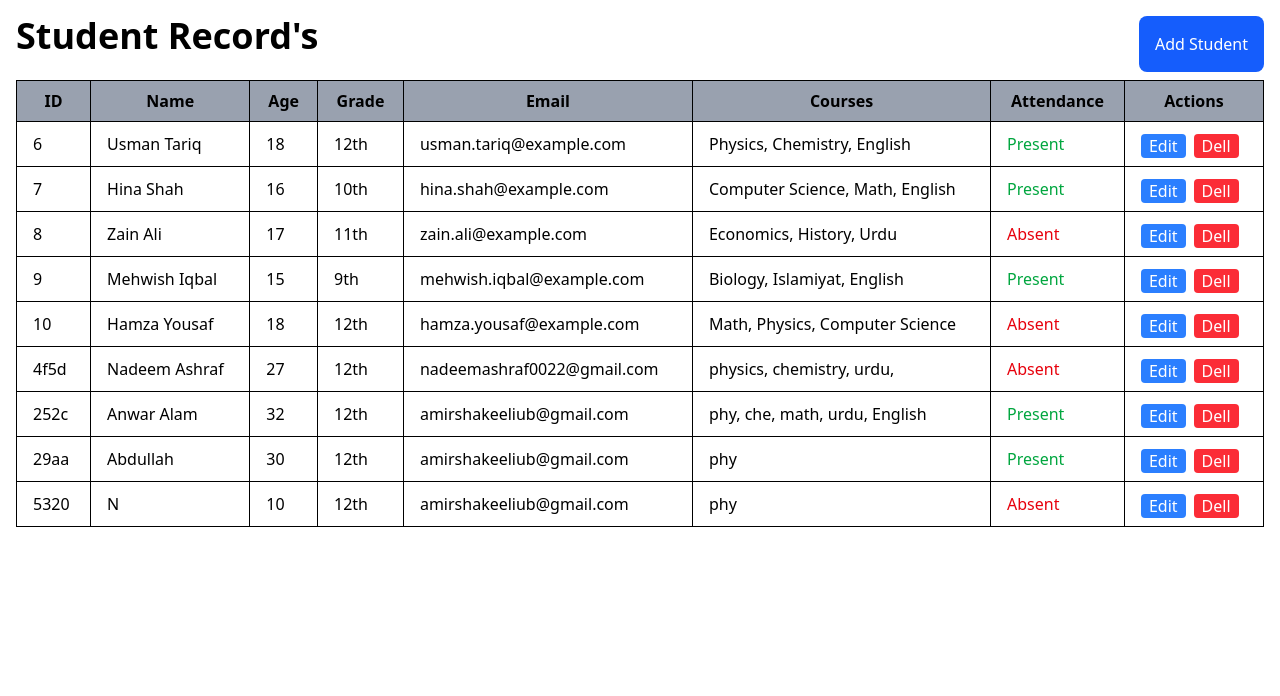
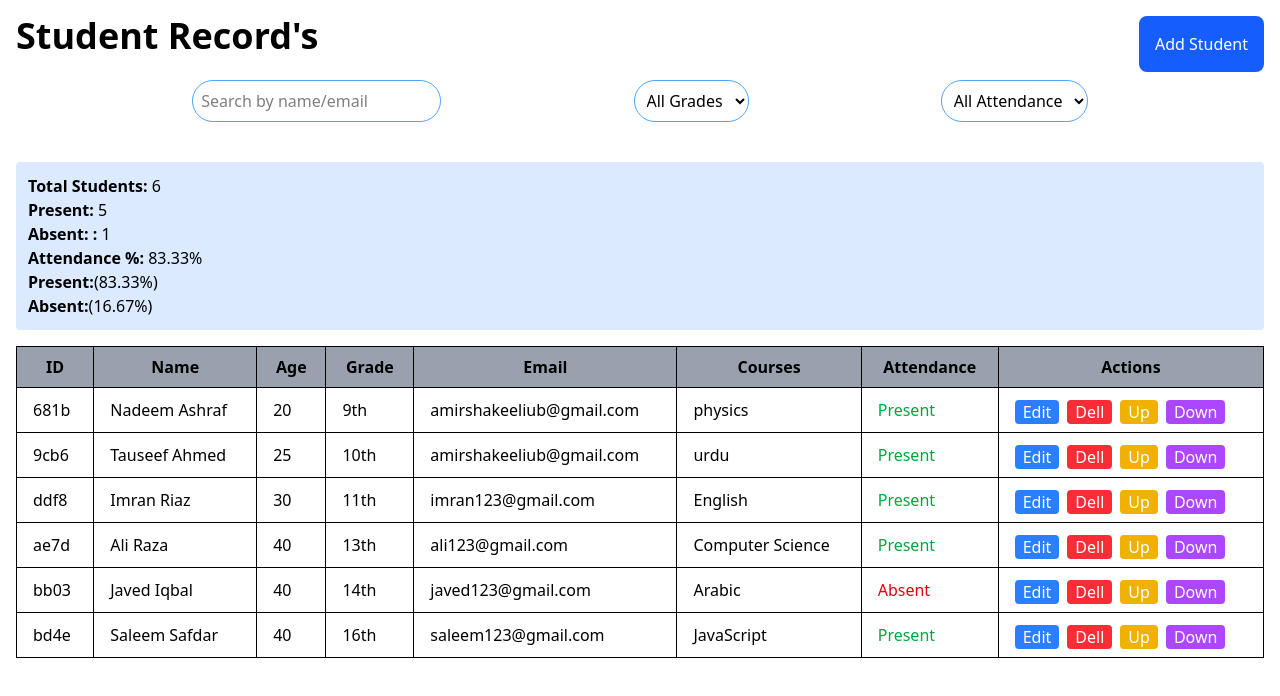
Before and after one commit to NadeemAshraf123/Electic-Store, a React (Vite) app: page /students in a window 1280 px wide. Shown: the top 696 px of the page. Built offline with nearby package versions, Linux system fonts and the light colour scheme; data requests are answered from the project's data file.

Commit message:
zain do chnages

```diff
--- a/db.json
+++ b/db.json
@@ -1,120 +1,70 @@
 {
   "students": [
     {
-      "id": "6",
-      "name": "Usman Tariq",
-      "age": 18,
-      "grade": "12th",
-      "email": "usman.tariq@example.com",
+      "id": "681b",
+      "name": "Nadeem Ashraf ",
+      "age": 20,
+      "grade": "9th",
+      "email": "amirshakeeliub@gmail.com",
       "courses": [
-        "Physics",
-        "Chemistry",
+        "physics"
+      ],
+      "attendance": "Present"
+    },
+    {
+      "id": "9cb6",
+      "name": "Tauseef Ahmed",
+      "age": 25,
+      "grade": "10th",
+      "email": "amirshakeeliub@gmail.com",
+      "courses": [
+        "urdu"
+      ],
+      "attendance": "Present"
+    },
+    {
+      "id": "ddf8",
+      "name": "Imran Riaz",
+      "age": 30,
+      "grade": "11th",
+      "email": "imran123@gmail.com",
+      "courses": [
         "English"
       ],
       "attendance": "Present"
     },
     {
-      "id": "7",
-      "name": "Hina Shah",
-      "age": 16,
-      "grade": "10th",
-      "email": "hina.shah@example.com",
+      "id": "ae7d",
+      "name": "Ali Raza",
+      "age": 40,
+      "grade": "13th",
+      "email": "ali123@gmail.com",
       "courses": [
-        "Computer Science",
-        "Math",
-        "English"
+        "Computer Science"
       ],
       "attendance": "Present"
     },
     {
-      "id": "8",
-      "name": "Zain Ali",
-      "age": 17,
-      "grade": "11th",
-      "email": "zain.ali@example.com",
+      "id": "bb03",
+      "name": "Javed Iqbal",
+      "age": 40,
+      "grade": "14th",
+      "email": "javed123@gmail.com",
       "courses": [
-        "Economics",
-        "History",
-        "Urdu"
+        "Arabic"
       ],
       "attendance": "Absent"
     },
     {
-      "id": "9",
-      "name": "Mehwish Iqbal",
-      "age": 15,
-      "grade": "9th",
-      "email": "mehwish.iqbal@example.com",
+      "id": "bd4e",
+      "name": "Saleem Safdar",
+      "age": 40,
+      "grade": "16th",
+      "email": "saleem123@gmail.com",
       "courses": [
-        "Biology",
-        "Islamiyat",
-        "English"
+        "JavaScript"
       ],
       "attendance": "Present"
-    },
-    {
-      "id": "10",
-      "name": "Hamza Yousaf",
-      "age": 18,
-      "grade": "12th",
-      "email": "hamza.yousaf@example.com",
-      "courses": [
-        "Math",
-        "Physics",
-        "Computer Science"
-      ],
-      "attendance": "Absent"
-    },
-    {
-      "id": "4f5d",
-      "name": "Nadeem Ashraf",
-      "age": 27,
-      "grade": "12th",
-      "email": "nadeemashraf0022@gmail.com",
-      "courses": [
-        "physics",
-        "chemistry",
-        "urdu",
-        ""
-      ],
-      "attendance": "Absent"
-    },
-    {
-      "id": "252c",
-      "name": "Anwar Alam",
-      "age": 32,
-      "grade": "12th",
-      "email": "amirshakeeliub@gmail.com",
-      "courses": [
-        "phy",
-        "che",
-        "math",
-        "urdu",
-        "English"
-      ],
-      "attendance": "Present"
-    },
-    {
-      "id": "29aa",
-      "name": "Abdullah",
-      "age": 30,
-      "grade": "12th",
-      "email": "amirshakeeliub@gmail.com",
-      "courses": [
-        "phy"
-      ],
-      "attendance": "Present"
-    },
-    {
-      "id": "5320",
-      "name": "N",
-      "age": 10,
-      "grade": "12th",
-      "email": "amirshakeeliub@gmail.com",
-      "courses": [
-        "phy"
-      ],
-      "attendance": "Absent"
     }
   ]
 }
--- a/src/students/studentRecords/AddStudentForm.tsx
+++ b/src/students/studentRecords/AddStudentForm.tsx
@@ -27,7 +27,7 @@ const AddStudentForm: React.FC = () => {
 
   const [errors, setErrors] = useState<Record<string, string>>({});
 
-  // ✅ validation rules
+
   const validate = () => {
     const newErrors: Record<string, string> = {};
     if (!student.name.trim()) newErrors.name = "Name is required";
@@ -68,13 +68,13 @@ const AddStudentForm: React.FC = () => {
   return (
     <form
       onSubmit={handleSubmit}
-      className="max-w-3xl mx-auto p-8 bg-white shadow-lg rounded-lg space-y-6"
+      className="max-w-3xl mx-auto p-8 bg-white shadow-lg rounded-lg space-y-6 mt-40 shadow-"
     >
       <h2 className="text-3xl font-bold text-center mb-6">
         Student Record Form
       </h2>
 
-      {/* Full Name */}
+
       <div>
         <label className="block font-semibold mb-1">Full Name</label>
         <input
@@ -91,7 +91,7 @@ const AddStudentForm: React.FC = () => {
         )}
       </div>
 
-      {/* Age and Grade */}
+
       <div className="grid grid-cols-2 gap-4">
         <div>
           <label className="block font-semibold mb-1">Age</label>
@@ -125,7 +125,7 @@ const AddStudentForm: React.FC = () => {
         </div>
       </div>
 
-      {/* Email */}
+
       <div>
         <label className="block font-semibold mb-1">Email</label>
         <input
@@ -142,7 +142,7 @@ const AddStudentForm: React.FC = () => {
         )}
       </div>
 
-      {/* Courses */}
+
       <div>
         <label className="block font-semibold mb-1">
           Courses (comma separated)
@@ -166,7 +166,7 @@ const AddStudentForm: React.FC = () => {
         )}
       </div>
 
-      {/* Attendance */}
+
       <div>
         <label className="block font-semibold mb-1">Attendance</label>
         <select
@@ -184,7 +184,7 @@ const AddStudentForm: React.FC = () => {
         </select>
       </div>
 
-      {/* Submit */}
+
       <button
         type="submit"
         className="w-full bg-blue-600 text-white py-2 rounded hover:bg-blue-700 transition"
--- a/src/students/studentRecords/StudentsRecord.tsx
+++ b/src/students/studentRecords/StudentsRecord.tsx
@@ -1,8 +1,6 @@
 import React, { useState } from "react";
-import { useQuery } from "@tanstack/react-query";
-import { useMutation, useQueryClient } from "@tanstack/react-query";
+import { useQuery, useMutation, useQueryClient } from "@tanstack/react-query";
 import { useNavigate } from "react-router-dom";
-
 import axios from "axios";
 
 type Student = {
@@ -21,11 +19,17 @@ const fetchStudents = async (): Promise<Student[]> => {
 };
 
 const StudentsRecord: React.FC = () => {
-
   const [errors, setErrors] = useState<Record<string, string>>({});
-
   const [isModalOpen, setIsModalOpen] = useState(false);
   const [selectedStudent, setSelectedStudent] = useState<Student | null>(null);
+
+  const [searchTerm, setSearchTerm] = useState("");
+  const [selectedGrade, setSelectedGrade] = useState("");
+  const [selectedAttendance, setSelectedAttendance] = useState("");
+  const [orderedStudents, setOrderedStudents] = useState<Student[]>([]);
+
+
+
   const {
     data: students,
     isLoading,
@@ -34,6 +38,11 @@ const StudentsRecord: React.FC = () => {
     queryKey: ["students"],
     queryFn: fetchStudents,
   });
+
+
+ React.useEffect(() => {
+    if (students) setOrderedStudents(students);
+  }, [students]);
 
   const queryClient = useQueryClient();
   const navigate = useNavigate();
@@ -48,9 +57,7 @@ const StudentsRecord: React.FC = () => {
 
   const deleteMutation = useMutation({
     mutationFn: deleteStudent,
-    onSuccess: () => {
-      queryClient.invalidateQueries({ queryKey: ["students"] });
-    },
+    onSuccess: () => queryClient.invalidateQueries({ queryKey: ["students"] }),
   });
 
   const mutation = useMutation({
@@ -61,20 +68,110 @@ const StudentsRecord: React.FC = () => {
     },
   });
 
-  if (isLoading) return <p>Loading student records...</p>;
-  if (isError) return <p>Error fetching student records.</p>;
+  if (isLoading)
+    return (
+      <p className="text-center text-4xl font-bold items-center mt-80">
+        Loading student records...
+      </p>
+    );
+  if (isError)
+    return (
+      <p className="text-center text-4xl font-bold items-center mt-80">
+        Error fetching student records.
+      </p>
+    );
+
+  const filteredStudents = orderedStudents?.filter((student) => {
+    const matchesSearch =
+      student.name.toLowerCase().includes(searchTerm.toLowerCase()) ||
+      student.email.toLowerCase().includes(searchTerm.toLowerCase());
+
+    const matchesGrade =
+      selectedGrade === "" || student.grade === selectedGrade;
+      console.log("matchesGrade", matchesGrade);
+
+    const matchesAttendance =
+      selectedAttendance === "" || student.attendance === selectedAttendance;
+
+    return matchesSearch && matchesGrade && matchesAttendance;
+  });
+
+  const uniqueGrades = Array.from(
+    new Set(students?.map((student) => student.grade))
+  );
+
+  const totalStudents = filteredStudents.length;
+  const presentCount = filteredStudents.filter(s => s.attendance === "Present").length;
+  const absentCount = totalStudents - presentCount;
+  const attendancePercentage = totalStudents > 0 ? ((presentCount / totalStudents) * 100).toFixed(2) : "0";
+  const presentPercentage = totalStudents > 0 ? ((presentCount / totalStudents) * 100).toFixed(2) : "0";
+
+  const absentPercentage = totalStudents > 0 ? ((absentCount / totalStudents) * 100).toFixed(2) : "0";
+
+
+
 
   return (
     <div className="overflow-x-auto p-4">
       <div className="flex justify-between">
-      <h1 className="text-center font-bold text-4xl mb-6">Student Record's</h1>
+        <h1 className="text-center font-bold text-4xl mb-6">
+          Student Record's
+        </h1>
         <button
-        onClick={() => navigate('/add-student')}
-        className="bg-blue-600 text-white px-4 py-0.5 mb-2 rounded-lg hover:bg-blue-700 transition"
+          onClick={() => navigate("/add-student")}
+          className="bg-blue-600 cursor-pointer text-white px-4 py-0.5 mb-2 rounded-lg hover:bg-blue-700 transition"
         >
           Add Student
         </button>
       </div>
+
+      <div className="flex justify-evenly gap-4 mb-10">
+        <input
+          type="search"
+          placeholder="Search by name/email"
+          value={searchTerm}
+          onChange={(e) => setSearchTerm(e.target.value)}
+          className="border cursor-pointer border-blue-400 rounded-4xl text-left p-2"
+        />
+
+        <select
+          value={selectedGrade}
+          onChange={(e) => setSelectedGrade(e.target.value)}
+          className="border cursor-pointer border-blue-400 rounded-4xl p-2"
+        >
+          <option value="">All Grades</option>
+          {uniqueGrades.map((grade) => (
+            <option key={grade} value={grade}>
+              {grade}
+            </option>
+          ))}
+        </select>
+
+        <select
+          value={selectedAttendance}
+          onChange={(e) => setSelectedAttendance(e.target.value)}
+          className="border cursor-pointer border-blue-400 rounded-4xl p-2"
+        >
+          <option value="">All Attendance</option>
+          <option value="Present">Present</option>
+          <option value="Absent">Absent</option>
+        </select>
+      </div>
+
+      <div className="mb-4 p-3 bg-blue-100 rounded">
+        <p><strong> Total Students: </strong> {totalStudents} </p>
+        <p><strong> Present: </strong> {presentCount} </p>
+        <p><strong> Absent: : </strong> {absentCount} </p>
+        <p><strong> Attendance %: </strong> {attendancePercentage}% </p>
+        <p><strong>Present:</strong>
+         {/* {presentCount}  */}
+         ({presentPercentage}%)</p>
+
+        <p><strong>Absent:</strong>
+        {/* {absentCount}  */}
+        ({absentPercentage}%)</p>
+      </div>
+
       <table className="min-w-full border border-gray-300">
         <thead className="bg-gray-400">
           <tr>
@@ -89,7 +186,17 @@ const StudentsRecord: React.FC = () => {
           </tr>
         </thead>
         <tbody>
-          {students?.map((student) => (
+          {filteredStudents?.length === 0 ? (
+            <tr>
+              <td
+                colSpan={8}
+                className="text-center text-gray-500 py-4 font-semibold"
+              >
+                No students found
+              </td>
+            </tr>
+          ) : (
+            filteredStudents?.map((student) => (
               <tr key={student.id}>
                 <td className="border px-4 py-2">{student.id}</td>
                 <td className="border px-4 py-2">{student.name}</td>
@@ -112,9 +219,9 @@ const StudentsRecord: React.FC = () => {
                     {student.attendance}
                   </span>
                 </td>
-              <td className="border  px-4 py-2 space-x-2">
+                <td className="border px-4 py-2 space-x-2">
                   <button
-                  className="bg-blue-500 text-white px-2 py-0.3 rounded hover:bg-blue-600 transition"
+                    className="bg-blue-500 cursor-pointer text-white px-2 py-0.3 rounded hover:bg-blue-600 transition"
                     onClick={() => {
                       setSelectedStudent(student);
                       setIsModalOpen(true);
@@ -123,29 +230,70 @@ const StudentsRecord: React.FC = () => {
                     Edit
                   </button>
                   <button
-                  className="bg-red-500 text-white mt-1 px-2 py-0.3 rounded hover:bg-red-600 transition"
+                    className="bg-red-500 cursor-pointer text-white mt-1 px-2 py-0.3 rounded hover:bg-red-600 transition"
                     onClick={() => deleteMutation.mutate(student.id)}
                   >
                     Dell
                   </button>
+
+                  <button
+                    className="bg-yellow-500 cursor-pointer text-white mt-1 px-2 py-0.3 rounded hover:bg-yellow-600 transition"
+                    onClick={() => {
+                      const index = orderedStudents.findIndex(
+                        (s) => s.id === student.id
+                      );
+                      if (index > 0) {
+                        const newList = [...orderedStudents];
+                        [newList[index - 1], newList[index]] = [
+                          newList[index],
+                          newList[index - 1],
+                        ];
+                        setOrderedStudents(newList);
+                      }
+                    }}
+                  >
+                    Up
+                  </button>
+
+                  <button
+                    className="bg-purple-500 cursor-pointer text-white mt-1 px-2 py-0.3 rounded hover:bg-purple-600 transition"
+                    onClick={() => {
+                      const index = orderedStudents.findIndex(
+                        (s) => s.id === student.id
+                      );
+                      if (index < orderedStudents.length - 1) {
+                        const newList = [...orderedStudents];
+                        [newList[index], newList[index + 1]] = [
+                          newList[index + 1],
+                          newList[index],
+                        ];
+                        setOrderedStudents(newList);
+                      }
+                    }}
+                  >
+                    Down
+                  </button>
                 </td>
               </tr>
-          ))}
+            ))
+          )}
         </tbody>
       </table>
 
       {isModalOpen && selectedStudent && (
         <div className="fixed inset-0 bg-black bg-opacity-50 flex items-center justify-center z-50">
           <div className="bg-white p-8 rounded-lg shadow-lg w-full max-w-2xl">
-      <h2 className="text-2xl font-bold text-center mb-6">Edit Student</h2>
+            <h2 className="text-2xl font-bold text-center mb-6">
+              Edit Student
+            </h2>
 
             <form
               onSubmit={(e) => {
                 e.preventDefault();
 
-          // Validation
                 const newErrors: Record<string, string> = {};
-          if (!selectedStudent.name.trim()) newErrors.name = "Name is required";
+                if (!selectedStudent.name.trim())
+                  newErrors.name = "Name is required";
                 if (selectedStudent.age <= 0)
                   newErrors.age = "Age must be greater than 0";
                 if (!selectedStudent.grade.trim())
@@ -169,15 +317,18 @@ const StudentsRecord: React.FC = () => {
               }}
               className="space-y-6"
             >
-        {/* Full Name */}
               <div>
                 <label className="block font-semibold mb-1">Full Name</label>
                 <input
                   type="text"
                   value={selectedStudent.name}
                   onChange={(e) => {
-              setSelectedStudent({ ...selectedStudent, name: e.target.value });
-              if (errors.name) setErrors((prev) => ({ ...prev, name: "" }));
+                    setSelectedStudent({
+                      ...selectedStudent,
+                      name: e.target.value,
+                    });
+                    if (errors.name)
+                      setErrors((prev) => ({ ...prev, name: "" }));
                   }}
                   className="w-full border border-gray-300 px-4 py-2 rounded"
                 />
@@ -186,7 +337,6 @@ const StudentsRecord: React.FC = () => {
                 )}
               </div>
 
-        {/* Age & Grade */}
               <div className="grid grid-cols-2 gap-4">
                 <div>
                   <label className="block font-semibold mb-1">Age</label>
@@ -198,7 +348,8 @@ const StudentsRecord: React.FC = () => {
                         ...selectedStudent,
                         age: parseInt(e.target.value) || 0,
                       });
-                if (errors.age) setErrors((prev) => ({ ...prev, age: "" }));
+                      if (errors.age)
+                        setErrors((prev) => ({ ...prev, age: "" }));
                     }}
                     className="w-full border border-gray-300 px-4 py-2 rounded"
                   />
@@ -213,8 +364,12 @@ const StudentsRecord: React.FC = () => {
                     type="text"
                     value={selectedStudent.grade}
                     onChange={(e) => {
-                setSelectedStudent({ ...selectedStudent, grade: e.target.value });
-                if (errors.grade) setErrors((prev) => ({ ...prev, grade: "" }));
+                      setSelectedStudent({
+                        ...selectedStudent,
+                        grade: e.target.value,
+                      });
+                      if (errors.grade)
+                        setErrors((prev) => ({ ...prev, grade: "" }));
                     }}
                     className="w-full border border-gray-300 px-4 py-2 rounded"
                   />
@@ -224,15 +379,18 @@ const StudentsRecord: React.FC = () => {
                 </div>
               </div>
 
-        {/* Email */}
               <div>
                 <label className="block font-semibold mb-1">Email</label>
                 <input
                   type="email"
                   value={selectedStudent.email}
                   onChange={(e) => {
-              setSelectedStudent({ ...selectedStudent, email: e.target.value });
-              if (errors.email) setErrors((prev) => ({ ...prev, email: "" }));
+                    setSelectedStudent({
+                      ...selectedStudent,
+                      email: e.target.value,
+                    });
+                    if (errors.email)
+                      setErrors((prev) => ({ ...prev, email: "" }));
                   }}
                   className="w-full border border-gray-300 px-4 py-2 rounded"
                 />
@@ -241,7 +399,6 @@ const StudentsRecord: React.FC = () => {
                 )}
               </div>
 
-        {/* Courses */}
               <div>
                 <label className="block font-semibold mb-1">
                   Courses (comma separated)
@@ -268,7 +425,6 @@ const StudentsRecord: React.FC = () => {
                 )}
               </div>
 
-        {/* Attendance */}
               <div>
                 <label className="block font-semibold mb-1">Attendance</label>
                 <select
@@ -286,18 +442,17 @@ const StudentsRecord: React.FC = () => {
                 </select>
               </div>
 
-        {/* Actions */}
               <div className="flex justify-end space-x-4">
                 <button
                   type="button"
                   onClick={() => setIsModalOpen(false)}
-            className="px-6 py-2 bg-gray-300 rounded hover:bg-gray-400 transition"
+                  className="px-6 py-2 bg-gray-300 cursor-pointer rounded hover:bg-gray-400 transition"
                 >
                   Cancel
                 </button>
                 <button
                   type="submit"
-            className="px-6 py-2 bg-green-600 text-white rounded hover:bg-green-700 transition"
+                  className="px-6 py-2 cursor-pointer bg-green-600 text-white rounded hover:bg-green-700 transition"
                 >
                   Save
                 </button>
@@ -306,7 +461,6 @@ const StudentsRecord: React.FC = () => {
           </div>
         </div>
       )}
-
     </div>
   );
 };
```
Lines whose indentation alone changed are shown as unchanged.
